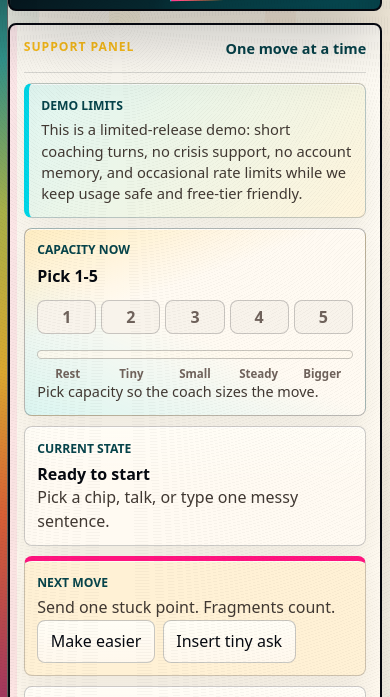
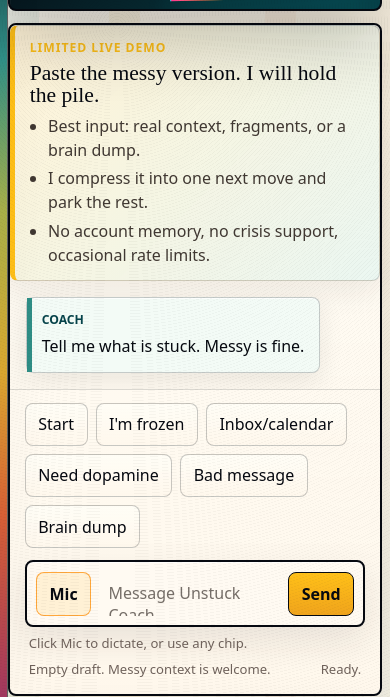
Before and after one commit to simongonzalezdc/dev-learning-archaeologist, a website: page EF-COACH/live-demo/public/index.html in a window 390 px wide. Shown: the part 143-840 px from the top of the page. Drawn offline with Linux system fonts and the light colour scheme; no server answers.

Commit message:
Put the mobile demo into chat first
The mobile support panel was appearing before the conversation, which made the demo feel like controls before purpose. This keeps the explanatory chat card and composer first while leaving the support panel as the secondary sidecar below it.

Constraint: Mobile users should understand the demo before seeing support controls.
Rejected: Hiding the support panel on mobile | users still need limits, capacity, parked items, and next-move context after chat.
Confidence: high
Scope-risk: narrow
Directive: Do not reintroduce mobile .coach-dock order overrides that put controls ahead of chat.
Tested: node --test live-demo/test/*.test.mjs; node scripts/verify-public-bundle.mjs; local 390px browser snapshot; live 390px browser snapshot; live CSS check
Not-tested: Physical device Safari

```diff
--- a/EF-COACH/live-demo/public/styles.css
+++ b/EF-COACH/live-demo/public/styles.css
@@ -712,7 +712,6 @@ button[data-clicked="true"] {
   }
 
   .coach-dock {
-    order: -1;
     overflow: visible;
   }
 
```
Also changed, not shown: EF-COACH/live-demo/test/chat-ui.test.mjs (+1 -0 lines).
